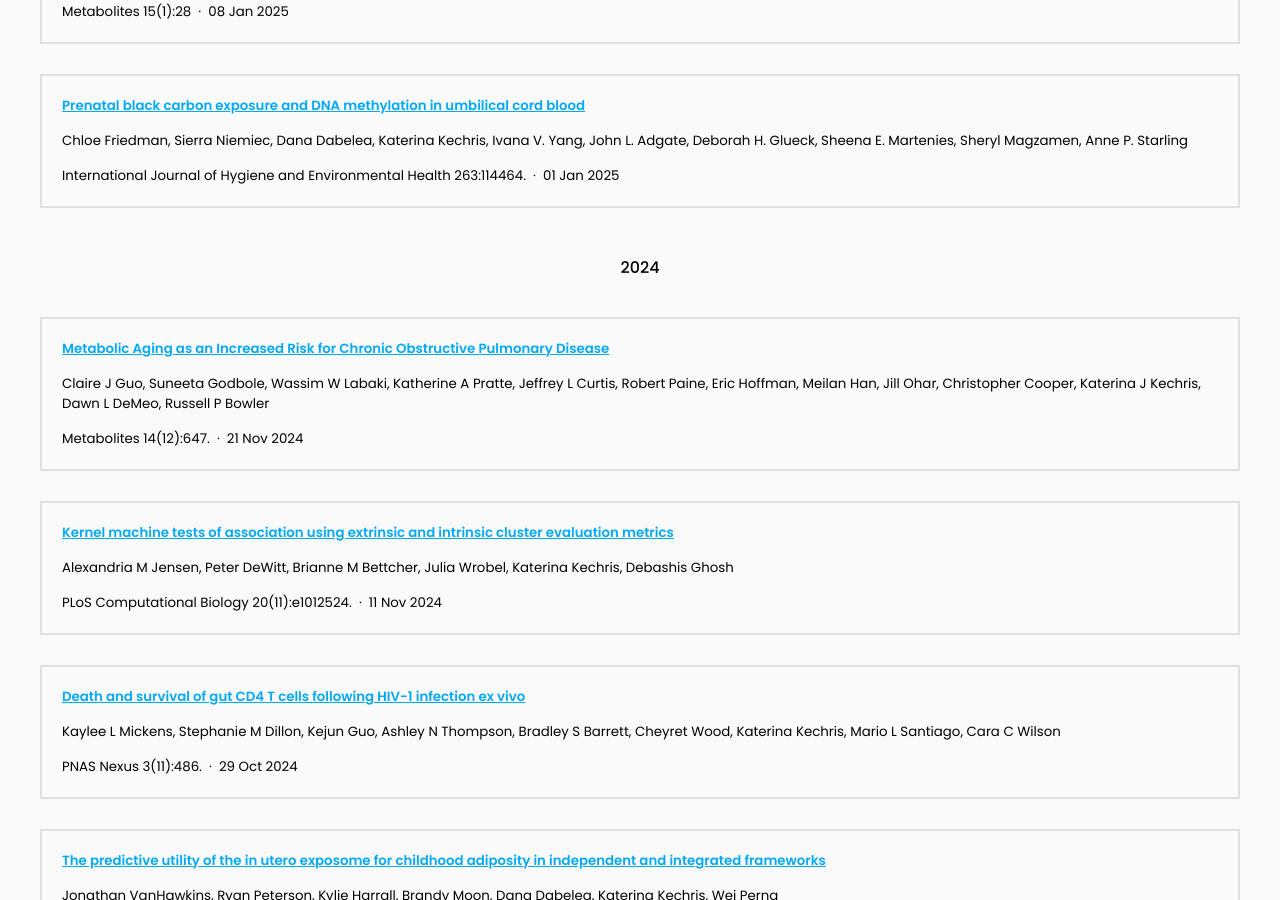
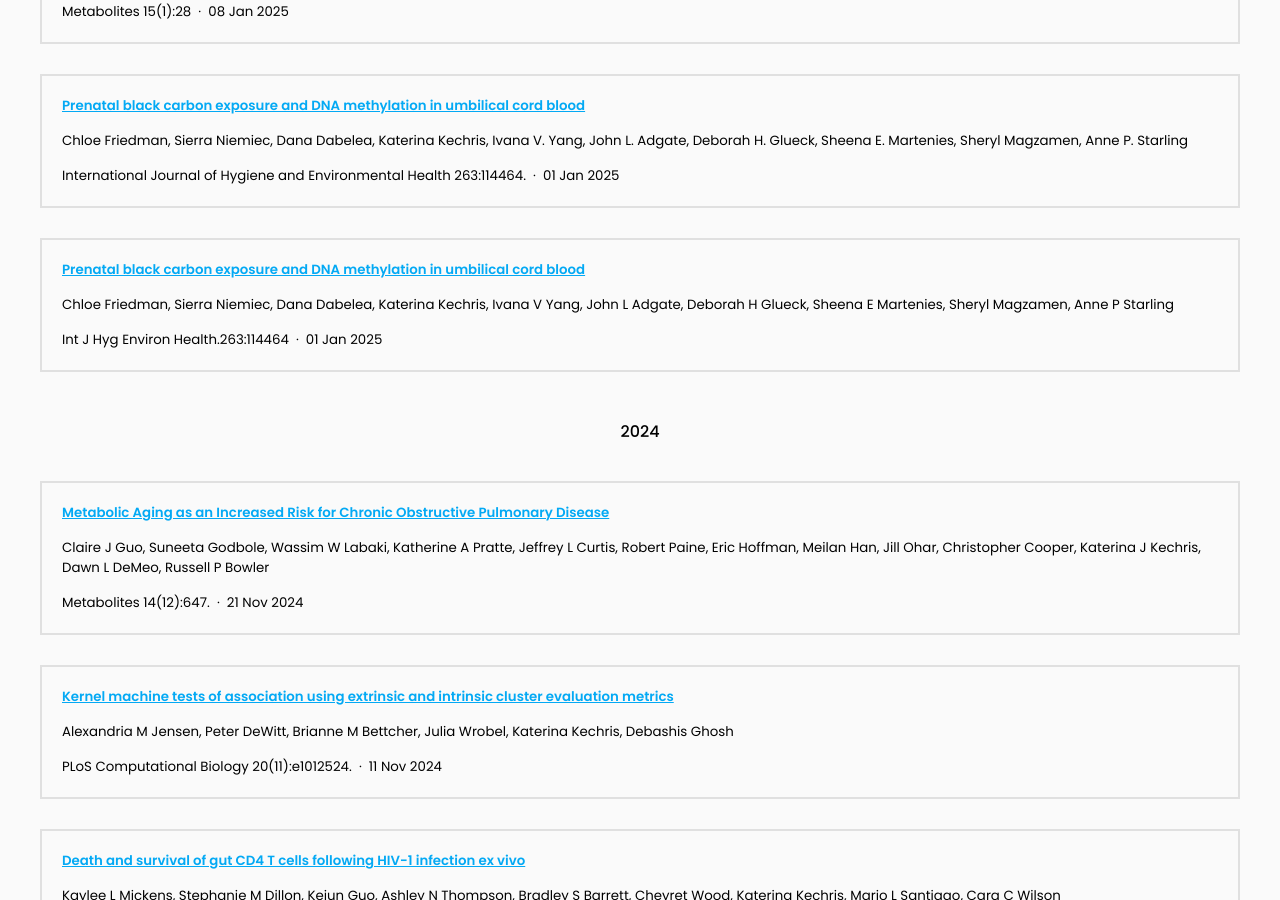
Before and after one commit to KechrisLab/kechrislab.github.io, a Jekyll site: the page built from Publications/index.md, in a window 1280 px wide and 900 px high, scrolled down 836 px. Built offline with Jekyll 4.4.1, drawn with Linux system fonts in a browser that asks for light colours.

Commit message:
Generate citations

```diff
--- a/_data/citations.yaml
+++ b/_data/citations.yaml
@@ -1,6 +1,23 @@
 # DO NOT EDIT, GENERATED AUTOMATICALLY FROM SOURCES.YAML (AND ELSEWHERE)
 # See https://github.com/greenelab/lab-website-template/wiki/Citations
 
+- id: pmc:PMC12282525
+  title: Prenatal black carbon exposure and DNA methylation in umbilical cord blood
+  authors:
+  - Chloe Friedman
+  - Sierra Niemiec
+  - Dana Dabelea
+  - Katerina Kechris
+  - Ivana V Yang
+  - John L Adgate
+  - Deborah H Glueck
+  - Sheena E Martenies
+  - Sheryl Magzamen
+  - Anne P Starling
+  publisher: Int J Hyg Environ Health.263:114464
+  date: '2025-01-01'
+  link: https://pmc.ncbi.nlm.nih.gov/articles/PMC12282525/
+  _cache: 01bce705d7e9d285547eb1372fff8e4d542b30de198484967371800c1fb831b5
 - id: pmc:PMC11857688
   title: Identification of Plasma Metabolites Responding to Oxycodone Exposure in
     Rats
```
